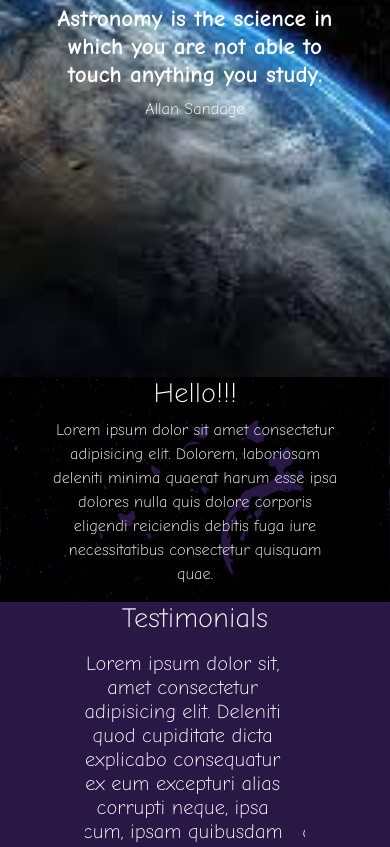
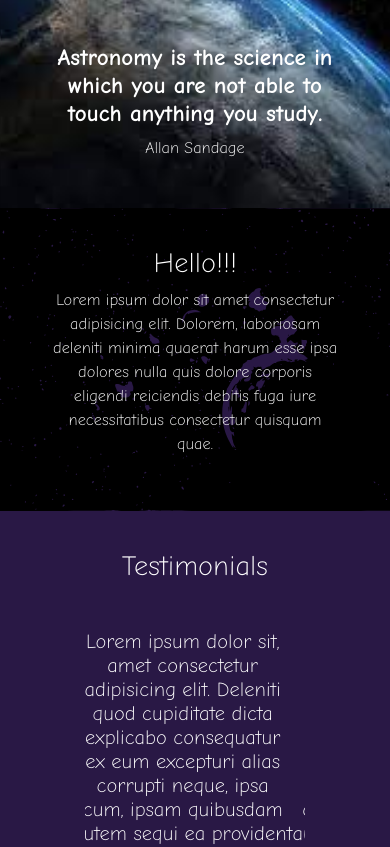
Before and after one commit to PVBharadwaj/PVBharadwaj.github.io, a plain HTML site: page index.html in a window 390 px wide. Shown: the part 296-1143 px from the top of the page. Drawn offline with nearby package versions, Linux system fonts and the light colour scheme.

Commit message:
Changes done

```diff
--- a/styles.css
+++ b/styles.css
@@ -67,11 +67,11 @@ body{
     #Home {
         background-image: url(assets/download.jpg);
         text-align: center;
-        height: 70vh;
+        height: 50vh;
     }
     .header-box, .About-box, .testim, .test{
         width: 75%;
-        padding: 0%;
+        padding: 10% 0%;
     }
     .header-box h1{
         padding-top: 19%;
```
